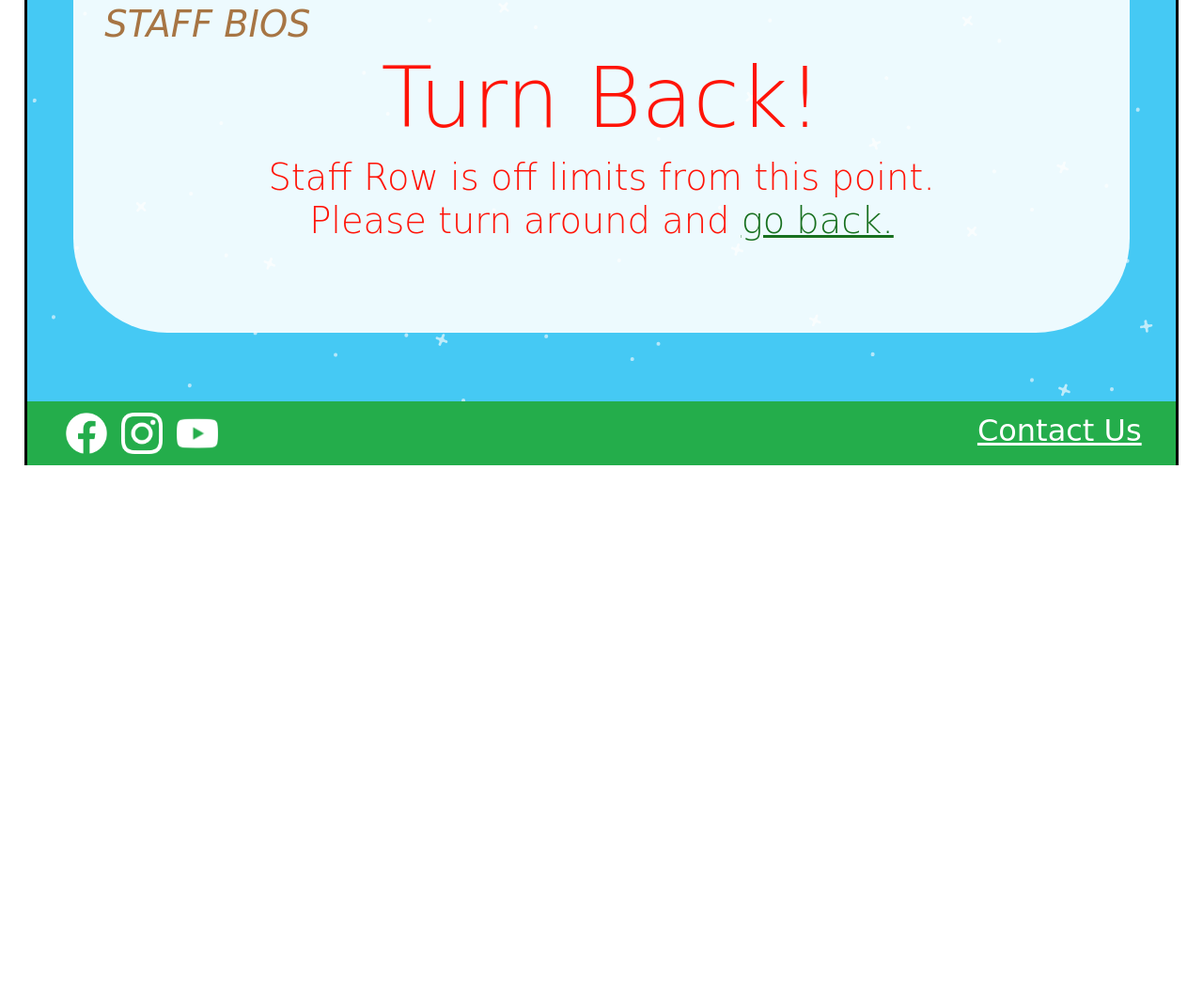
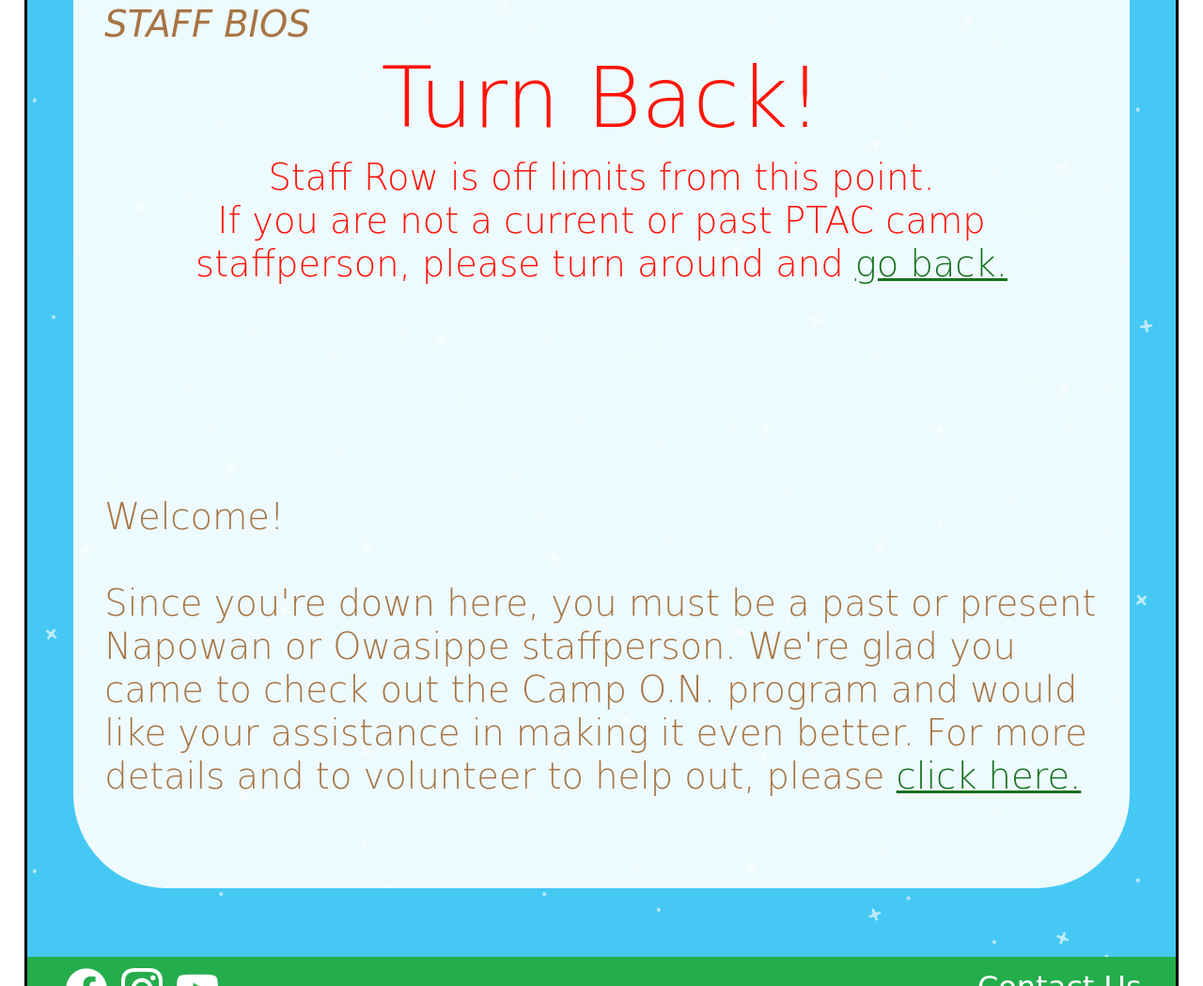
Before and after one commit to DPipes/DPipes.github.io, a plain HTML site: page Map/row.html in a window 1280 px wide. Shown: the part 845-1894 px from the top of the page at 94% size. Before the commit the page ends 1340 px from the top, so only its background shows below. Drawn offline with Linux system fonts and the light colour scheme; a web font is replaced by a local one.

Commit message:
Added 360 photo to vr page. Added staff volunteer link on staff row page

```diff
--- a/Map/row.html
+++ b/Map/row.html
@@ -90,8 +90,19 @@
                         </div>
                         <p class="rowWarn">
                             Staff Row is off limits from this point.<br />
-                            Please turn around and <a href="../Map/index.html#map">go back.</a>
+                            If you are not a current or past PTAC camp staffperson, please turn
+                            around and <a href="../Map/index.html#map">go back.</a>
                         </p>
+                        <div class="list">
+                            <p>
+                                <br /><br /><br /><br />Welcome!<br /><br />
+                                Since you're down here, you must be a past or present Napowan or
+                                Owasippe staffperson. We're glad you came to check out the Camp O.N.
+                                program and would like your assistance in making it even better. For
+                                more details and to volunteer to help out, please <a href="https://forms.gle/2GtgzmkvRyBS116A6" target="_blank">
+                                click here.</a>
+                            </p>
+                        </div>
                     </article>
                 </div>
             </div>
```
Also changed, not shown: Map/vr.html (+1 -0 lines).
